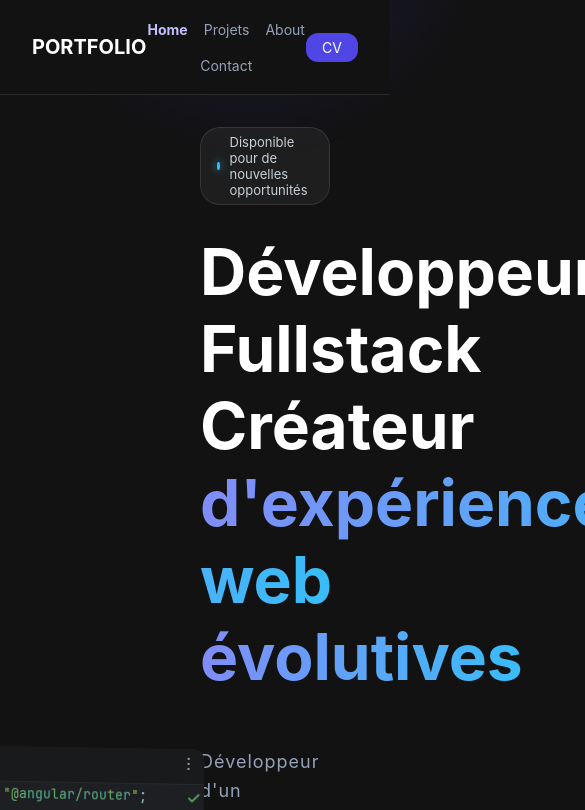
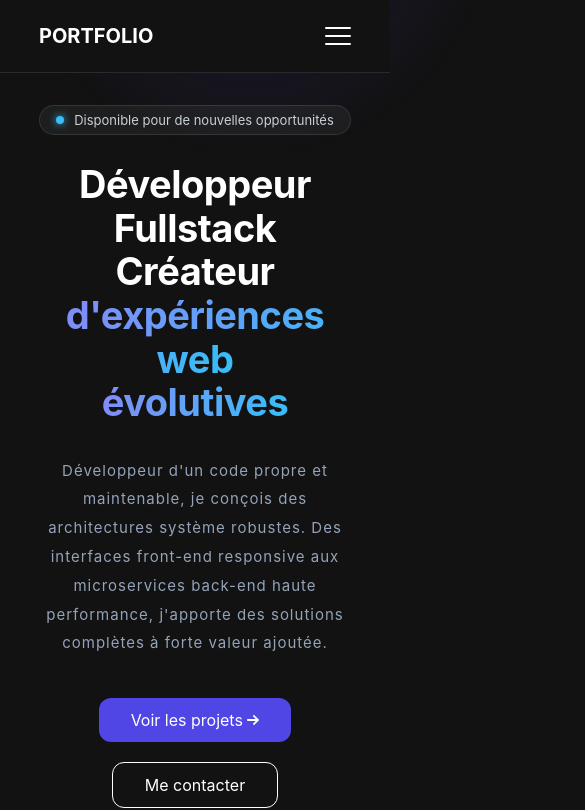
Before and after one commit to itsbenjxx/portfolio, an Angular app in the folder front/: page / in a window 390 px wide. Shown: the top 810 px of the page, 585 px wide, since content can reach past the window. Built offline with nearby package versions, Linux system fonts and the light colour scheme.

Commit message:
responsive mobile

```diff
--- a/front/src/app/app.sass
+++ b/front/src/app/app.sass
@@ -1,3 +1,3 @@
 .content
   flex: 1 0 auto
-  padding: 2rem 200px
+  padding: 2rem 10%
--- a/front/src/app/footer/footer.sass
+++ b/front/src/app/footer/footer.sass
@@ -2,17 +2,17 @@
 
 footer
   border-top: 1px solid #2a2a2a
-  padding: 2rem 5%
+  padding: 2rem 10%
   background-color: $background
 
-  @media (min-width: 1440px)
-    padding: 2rem 200px
-
-  @media (max-width: 1024px)
-    padding: 1.5rem 2rem
-
-  @media (max-width: 768px)
-    padding: 1.5rem 1rem
+  //@media (min-width: 1440px)
+  //  padding: 2rem 200px
+  //
+  //@media (max-width: 1024px)
+  //  padding: 1.5rem 2rem
+  //
+  //@media (max-width: 768px)
+  //  padding: 1.5rem 1rem
 
 .footer-container
   display: flex
--- a/front/src/app/header/header.html
+++ b/front/src/app/header/header.html
@@ -1,27 +1,32 @@
 <header class="header">
   <div class="logo">
-    <a routerLink="/">PORTFOLIO</a>
+    <a routerLink="/" (click)="closeMenu()">PORTFOLIO</a>
   </div>
 
-  <nav class="navbar">
+  <nav class="navbar" [class.is-open]="isMenuOpen()">
     <ul>
       <li>
-        <a routerLink="/" routerLinkActive="active" [routerLinkActiveOptions]="{ exact: true }">Home</a>
+        <a routerLink="/" routerLinkActive="active" [routerLinkActiveOptions]="{ exact: true }" (click)="closeMenu()">Home</a>
       </li>
       <li>
-        <a routerLink="/projets" routerLinkActive="active">Projets</a>
+        <a routerLink="/projets" routerLinkActive="active" (click)="closeMenu()">Projets</a>
       </li>
       <li>
-        <a routerLink="/about" routerLinkActive="active">About</a>
+        <a routerLink="/about" routerLinkActive="active" (click)="closeMenu()">About</a>
       </li>
       <li>
-        <a routerLink="/contact" routerLinkActive="active">Contact</a>
+        <a routerLink="/contact" routerLinkActive="active" (click)="closeMenu()">Contact</a>
       </li>
     </ul>
   </nav>
 
   <div class="actions">
     <a href="/pdf/cv.pdf" target="_blank" class="btn-cv">CV</a>
+    <button class="burger-btn" (click)="toggleMenu()" [class.is-active]="isMenuOpen()" aria-label="Menu mobile">
+      <span></span>
+      <span></span>
+      <span></span>
+    </button>
   </div>
 </header>
 <div class="gradient" [style.transform]="gradientTransform()"></div>
--- a/front/src/app/header/header.sass
+++ b/front/src/app/header/header.sass
@@ -1,26 +1,24 @@
 @use '../../variables' as *
+
 header
   display: flex
   justify-content: space-between
   align-items: center
-  padding: 1.5rem 5%
+  padding: 1.5rem 10%
   color: #fff
   border-bottom: 1px solid #2a2a2a
   z-index: 10
   background-color: $background
   position: relative
 
-  // Écrans très larges (Large Desktop)
-  @media (min-width: 1440px)
-    padding: 2rem 200px
-
-  // Écrans intermédiaires / Tablettes
-  @media (max-width: 1024px)
-    padding: 1.2rem 2rem
-
-  // Mobile
-  @media (max-width: 768px)
-
+  //@media (min-width: 1440px)
+  //  padding: 2rem 200px
+  //
+  //@media (max-width: 1024px)
+  //  padding: 1.2rem 2rem
+  //
+  //@media (max-width: 768px)
+  //  padding: 1rem 1.5rem
 
   .logo
     a
@@ -32,22 +30,13 @@ header
       @media (max-width: 768px)
         font-size: 20px
 
-
   .navbar
-    @media (max-width: 768px)
-      width: 100%
-
     ul
       display: flex
       gap: 1.5rem
       list-style: none
       margin: 0
       padding: 0
-
-      @media (max-width: 768px)
-        justify-content: center
-        gap: 1rem
-        flex-wrap: wrap
 
     li
       min-width: max-content
@@ -58,13 +47,38 @@ header
       transition: color 0.3s
       font-size: 16px
 
-      @media (max-width: 768px)
-        font-size: 14px
-
       &:hover,
       &.active
         color: $primary-bis
         font-weight: bold
+
+    @media (max-width: 768px)
+      position: absolute
+      top: 100%
+      left: 0
+      width: 100%
+      background-color: $background
+      border-bottom: 1px solid #2a2a2a
+      max-height: 0
+      overflow: hidden
+      transition: max-height 0.3s ease, padding 0.3s ease
+
+      &.is-open
+        max-height: 300px
+        padding: 1.5rem 0
+
+      ul
+        flex-direction: column
+        align-items: center
+        gap: 1.5rem
+
+      a
+        font-size: 18px
+
+  .actions
+    display: flex
+    align-items: center
+    gap: 1rem
 
   .btn-cv
     padding: 8px 24px
@@ -76,12 +90,41 @@ header
     white-space: nowrap
 
     @media (max-width: 768px)
-      padding: 6px 16px
-      font-size: 14px
+      display: none
 
     &:hover
       background: #4338ca
       box-shadow: 0 6px 24px rgba(79, 70, 229, 0.5)
+
+  .burger-btn
+    display: none
+    flex-direction: column
+    justify-content: space-between
+    width: 26px
+    height: 18px
+    background: transparent
+    border: none
+    cursor: pointer
+    padding: 0
+    z-index: 11
+
+    span
+      width: 100%
+      height: 2px
+      background-color: #fff
+      border-radius: 2px
+      transition: all 0.3s ease
+
+    @media (max-width: 768px)
+      display: flex
+
+    &.is-active
+      span:nth-child(1)
+        transform: translateY(8px) rotate(45deg)
+      span:nth-child(2)
+        opacity: 0
+      span:nth-child(3)
+        transform: translateY(-8px) rotate(-45deg)
 
 .gradient
   min-height: 800px
@@ -95,8 +138,10 @@ header
   pointer-events: none
   will-change: transform
   transition: transform 0.8s cubic-bezier(0.4, 0, 0.2, 1)
+
   @media (max-width: 1536px)
     left: 10vw
+
   @media (max-width: 768px)
     min-height: 500px
     min-width: 500px
--- a/front/src/app/header/header.ts
+++ b/front/src/app/header/header.ts
@@ -1,4 +1,4 @@
-import {Component, computed, inject} from '@angular/core';
+import {Component, computed, inject, signal} from '@angular/core';
 import {NavigationEnd, Router, RouterLink, RouterLinkActive} from '@angular/router';
 import {toSignal} from '@angular/core/rxjs-interop';
 import {filter, map} from 'rxjs';
@@ -14,6 +14,7 @@ import {filter, map} from 'rxjs';
 })
 export class Header {
   private router = inject(Router);
+  isMenuOpen = signal(false);
 
   private currentUrl = toSignal(
     this.router.events.pipe(
@@ -30,4 +31,12 @@ export class Header {
     if (url.includes('/contact')) return 'translateX(30vw)';
     return  'translateX(0)';
   })
+
+  toggleMenu() {
+    this.isMenuOpen.update(state => !state);
+  }
+
+  closeMenu() {
+    this.isMenuOpen.set(false);
+  }
 }
--- a/front/src/app/home/home.html
+++ b/front/src/app/home/home.html
@@ -12,15 +12,11 @@
       Développeur d'un code propre et maintenable, je conçois des architectures système robustes. Des interfaces front-end responsive aux microservices back-end haute performance, j'apporte des solutions complètes à forte valeur ajoutée.
     </p>
     <div class="btn-home">
-      <div>
         <a routerLink="/projets" class="btn-projets">
           Voir les projets
           <img alt="home-arrow" src="picto/right-arrow.svg">
         </a>
-      </div>
-      <div>
         <a routerLink="/contact" class="btn-contacts">Me contacter</a>
-      </div>
     </div>
     <div class="technos">
       <div>
@@ -38,6 +34,6 @@
     </div>
   </div>
   <div class="right-side">
-    <img alt="home-code" src="img/code.png">
+    <img alt="home-code" src="/img/code.png">
   </div>
 </section>
--- a/front/src/app/home/home.sass
+++ b/front/src/app/home/home.sass
@@ -111,3 +111,42 @@
 
       &:hover
         transform: rotate(0deg)
+
+/* --- RESPONSIVE MOBILE --- */
+@media (max-width: 768px)
+  .home-container
+    text-align: center
+    min-height: auto
+
+    .left-side
+      width: 100%
+      h1
+        font-size: 38px
+        line-height: 1.15
+        letter-spacing: -0.5px
+
+      p.description
+        width: 100%
+        font-size: 15px
+
+      .btn-home
+        flex-direction: column
+        gap: 20px
+        align-items: center
+        margin-bottom: 40%
+
+        .btn-projets,.btn-contacts
+          margin: 0 0 0
+
+
+      .technos
+        display: none
+        flex-direction: column
+        padding-top: 2rem
+        div
+          margin: 20px
+        img
+          font-size: 12px
+
+    .right-side
+      display: none
```
Also changed, not shown: front/src/app/projets/projets.sass (line endings or trailing spaces).
